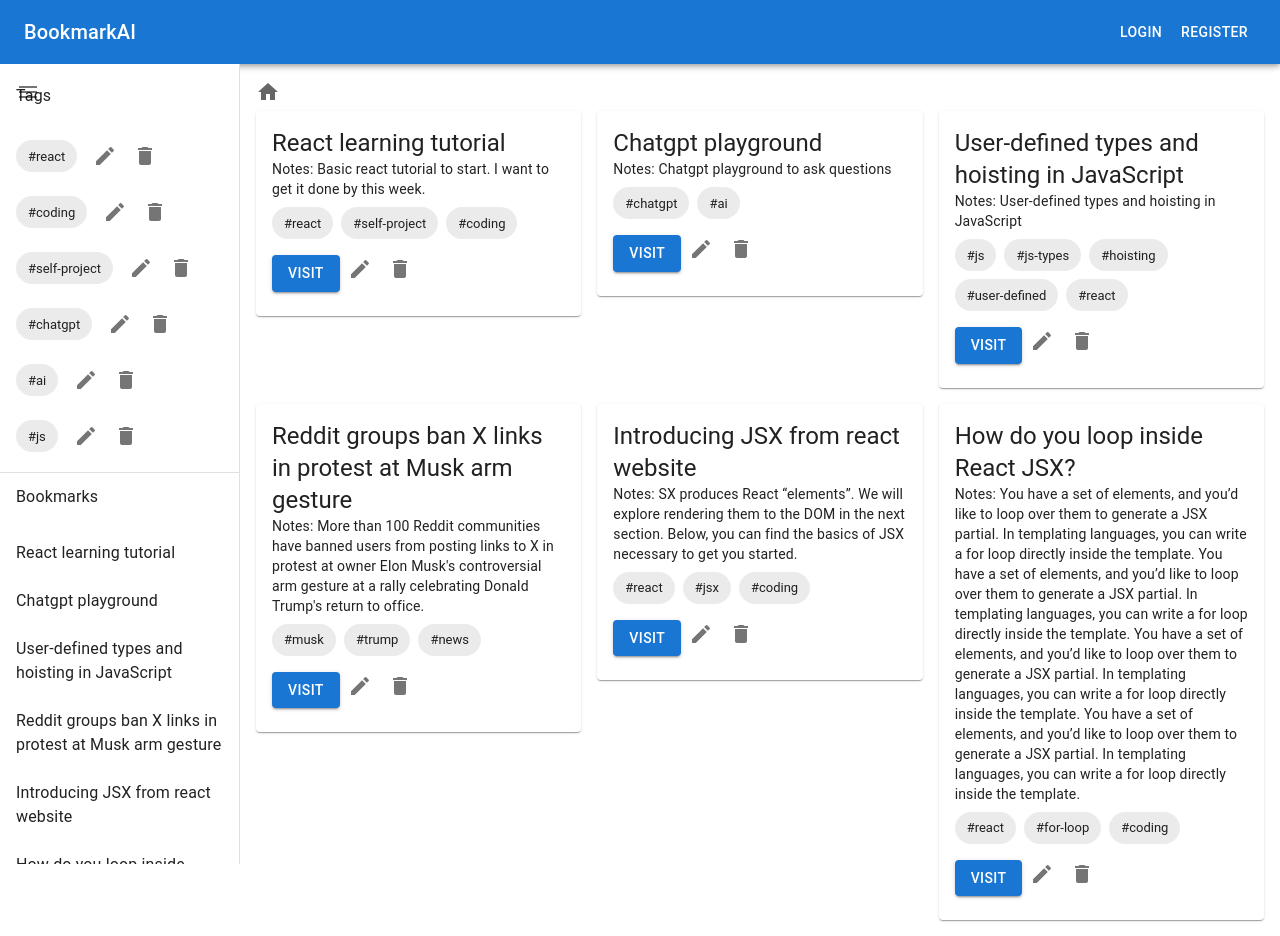
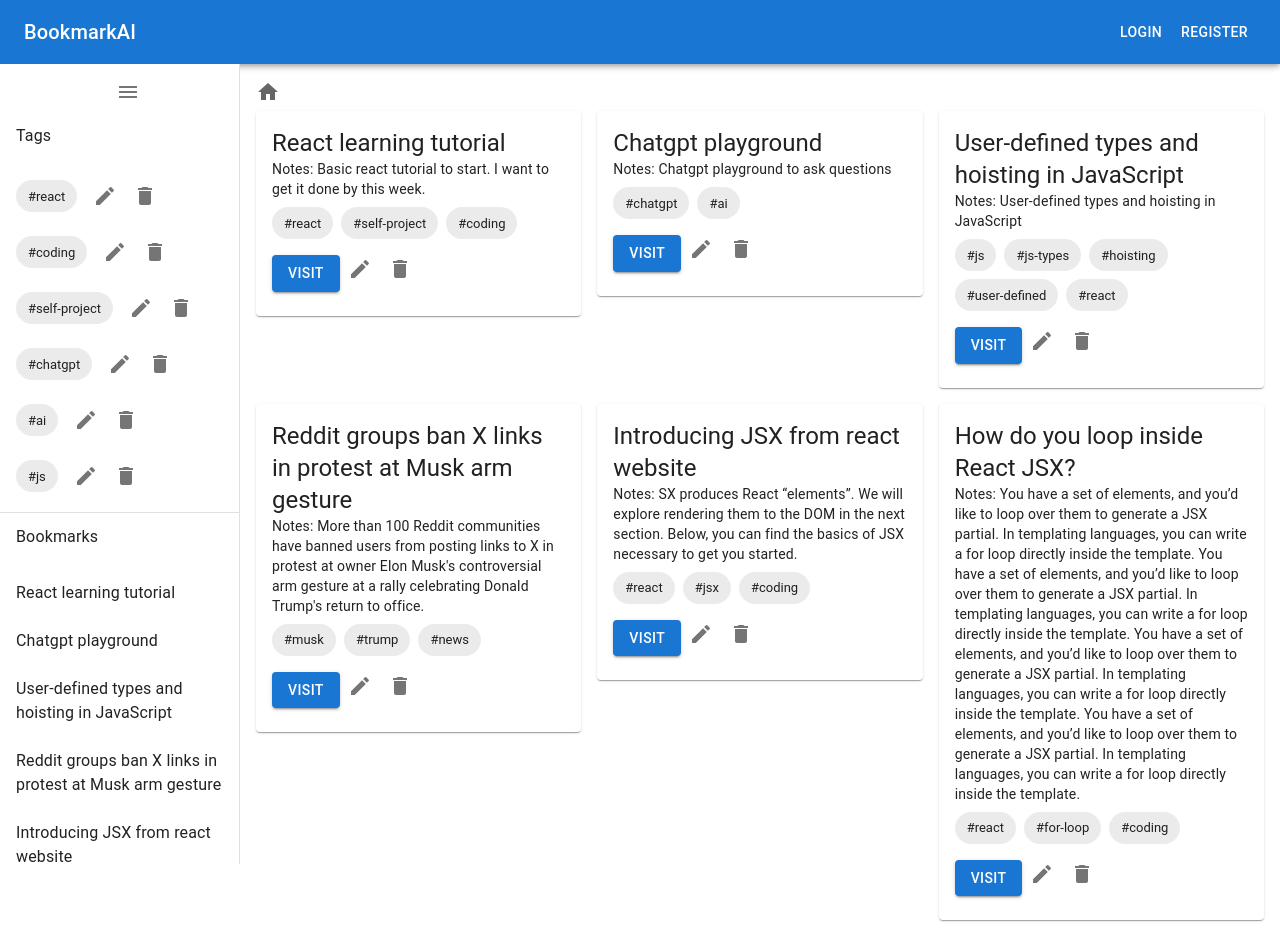
Before and after one commit to ab1hi2shek/BookmarkAIFrontend, a React (Vite) app: page / in a window 1280 px wide. Both pictures are taken after a click on the button 29 px from the left and 84 px from the top of the page. Built offline with nearby package versions, Linux system fonts and the light colour scheme.

Commit message:
Commit 2

```diff
--- a/src/components/Breadcrumbs.jsx
+++ b/src/components/Breadcrumbs.jsx
@@ -8,7 +8,7 @@ const Breadcrumbs = ({ selectedTags, onTagClick }) => {
             <Link color="inherit" href="/">
                 <HomeIcon />
             </Link>
-            {selectedTags && selectedTags.map((tag, index) => (
+            {selectedTags.map((tag, index) => (
                 <Chip
                     key={index}
                     label={tag}
--- a/src/components/SideBarClosed.jsx
+++ b/src/components/SideBarClosed.jsx
@@ -22,8 +22,6 @@ const SideBarClosed = ({ onOpenSidebar }) => {
                 onClick={onOpenSidebar}
                 sx={{
                     position: 'relative',
-                    top: 0, // Adjust based on header height
-                    left: 0,
                     zIndex: 1200,
                 }}
             >
--- a/src/components/Sidebar.jsx
+++ b/src/components/Sidebar.jsx
@@ -21,7 +21,7 @@ const SideBar = ({ onCloseSidebar, onBookmarkClick, onTagClick, selectedTags, on
         >
             <IconButton
                 onClick={onCloseSidebar}
-                sx={{ position: 'absolute', top: 8, left: 8, zIndex: 1200 }}
+                sx={{ position: 'relative', top: 8, left: 8, zIndex: 1200 }}
             >
                 <MenuIcon />
             </IconButton>
--- a/src/pages/Home.jsx
+++ b/src/pages/Home.jsx
@@ -1,6 +1,6 @@
 import React, { useState } from 'react';
 import Header from '../components/Header';
-import SideBar from '../components/SideBar';
+import SideBar from '../components/Sidebar';
 import SideBarClosed from '../components/SideBarClosed';
 import MainLayout from '../components/MainLayout';
 
```
